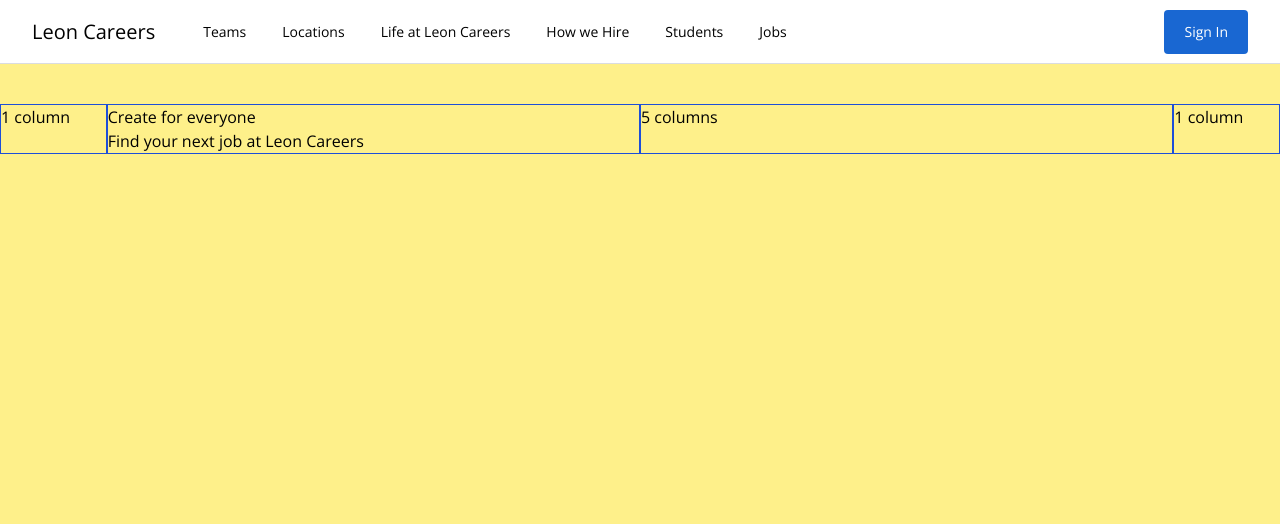
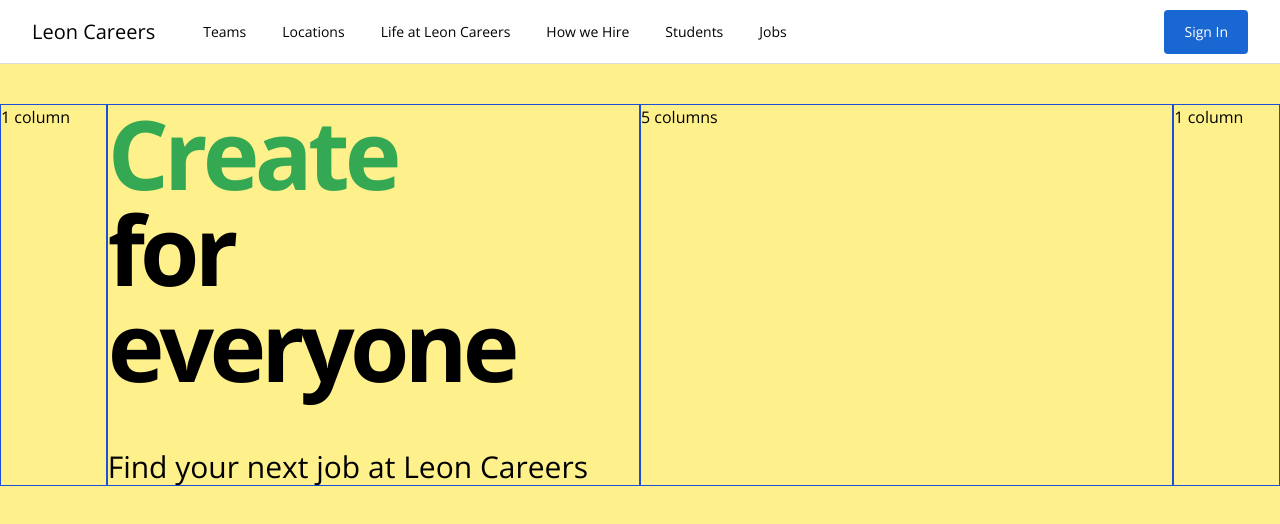
Before and after one commit to LeonLow97-Sandbox/vue-bootcamp, a Vue app in the folder boris_paskhaver/job-search/: page / in a window 1280 px wide. Shown: the top 524 px of the page. Built offline with nearby package versions, Linux system fonts and the light colour scheme.

Commit message:
Added css class to dynamic property

```diff
--- a/boris_paskhaver/job-search/src/components/TheHeadline.vue
+++ b/boris_paskhaver/job-search/src/components/TheHeadline.vue
@@ -1,7 +1,11 @@
 <template>
   <section>
-    <h1>{{ action }} for everyone</h1>
-    <h2>Find your next job at Leon Careers</h2>
+    <h1 class="mb-14 text-8xl font-bold tracking-tighter">
+      <span :class="actionClasses"> {{ action }}</span
+      ><br />
+      for everyone
+    </h1>
+    <h2 class="text-3xl font-light">Find your next job at Leon Careers</h2>
   </section>
 </template>
 
@@ -12,6 +16,13 @@
     return {
       action: 'Build',
       interval: null
+    }
+  },
+  computed: {
+    actionClasses() {
+      return {
+        [this.action.toLowerCase()]: true
+      }
     }
   },
   created() {
@@ -33,3 +44,21 @@
   }
 }
 </script>
+
+<style scoped>
+.build {
+  color: #1a73e8;
+}
+
+.create {
+  color: #34a853;
+}
+
+.design {
+  color: #f9ab00;
+}
+
+.code {
+  color: #d93025;
+}
+</style>
```
